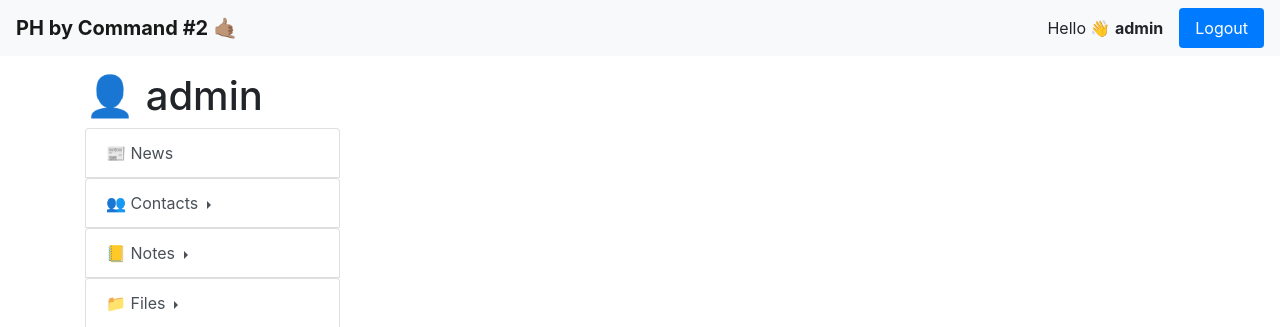
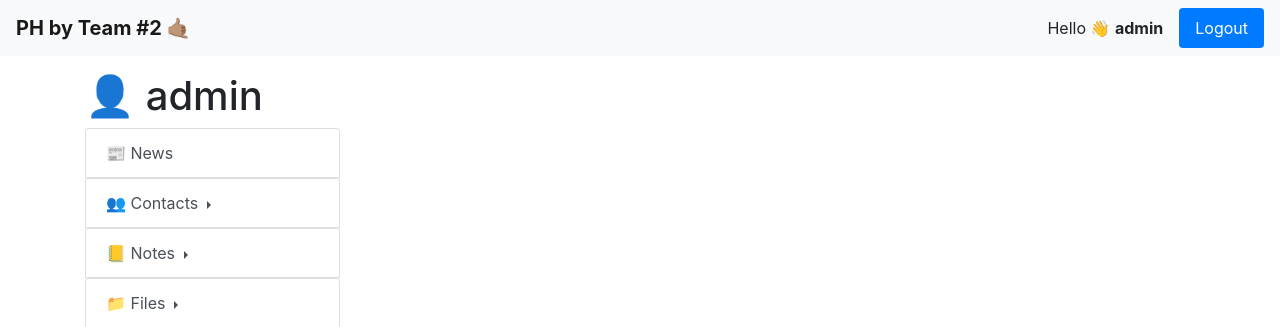
Before and after one commit to Iabellavita/Personal-Helper-Web, a Django app: page / in a window 1280 px wide. Shown: the top 327 px of the page. Run offline with Django 4.2, Linux system fonts and the light colour scheme; a user stored in the database is signed in; data comes from the database, SQL or seed files in the repository; some libraries are stand-ins or nearby versions.

Commit message:
fixed bags

```diff
--- a/templates/base.html
+++ b/templates/base.html
@@ -11,7 +11,7 @@
     <link rel="stylesheet" href="https://cdnjs.cloudflare.com/ajax/libs/font-awesome/4.7.0/css/font-awesome.min.css">
     <link rel="stylesheet" href="https://stackpath.bootstrapcdn.com/bootstrap/4.4.1/css/bootstrap.min.css"
           integrity="sha384-Vkoo8x4CGsO3+Hhxv8T/Q5PaXtkKtu6ug5TOeNV6gBiFeWPGFN9MuhOf23Q9Ifjh" crossorigin="anonymous">
-    <title>{% block title %}PH by Command #2 🤙🏽{% endblock %}</title>
+    <title>{% block title %}PH by Team #2 🤙🏽{% endblock %}</title>
 </head>
 <body>
 
--- a/templates/inc/_navbar.html
+++ b/templates/inc/_navbar.html
@@ -1,7 +1,6 @@
-
-    {% if user.is_authenticated %}
+{% if user.is_authenticated %}
 <nav class="navbar navbar-expand-lg navbar-light bg-light">
-    <a class="navbar-brand" href="{% url 'news' %}"><b>PH by Command #2 🤙🏽</b></a>
+    <a class="navbar-brand" href="{% url 'news' %}"><b>PH by Team #2 🤙🏽</b></a>
     <div class="ml-10 collapse navbar-collapse ml-10" id="navbarSupportedContent">
     </div>
     <nav class="nav nav-pills flex-column flex-sm-row">
```
